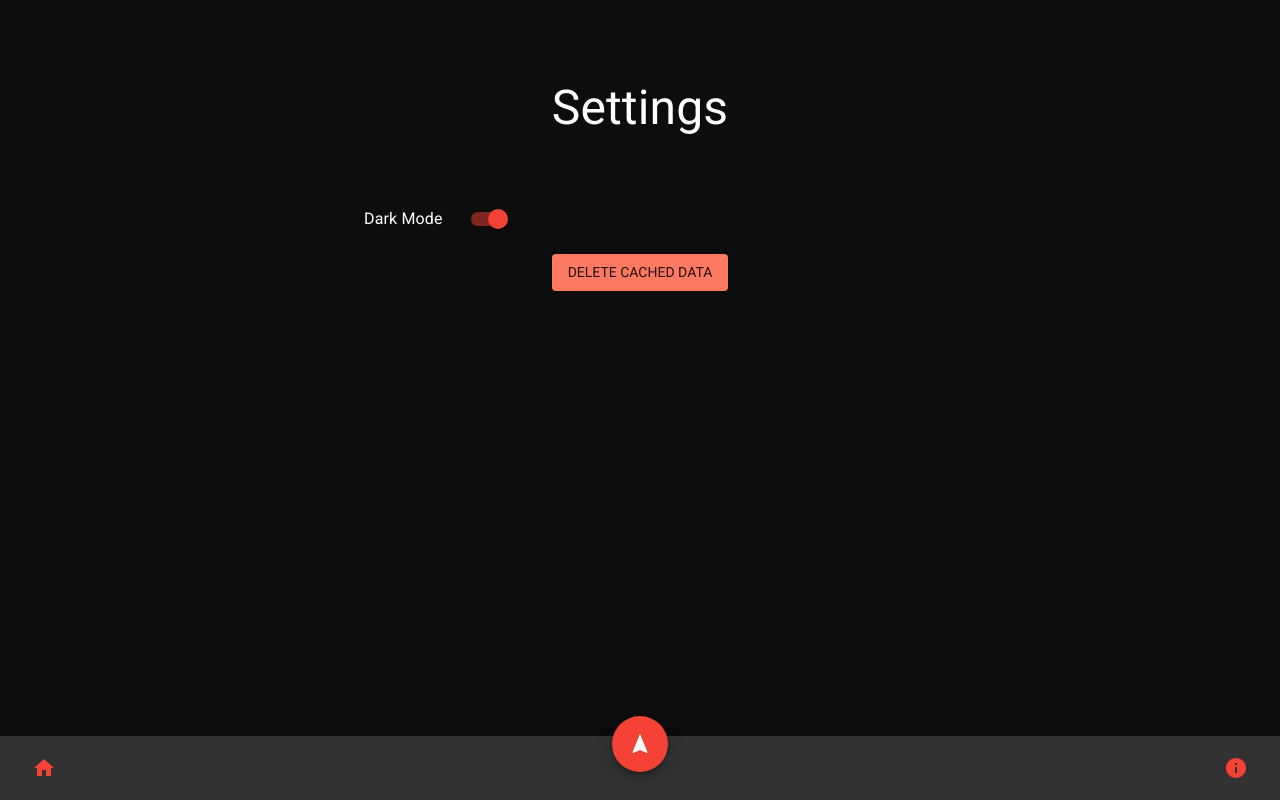
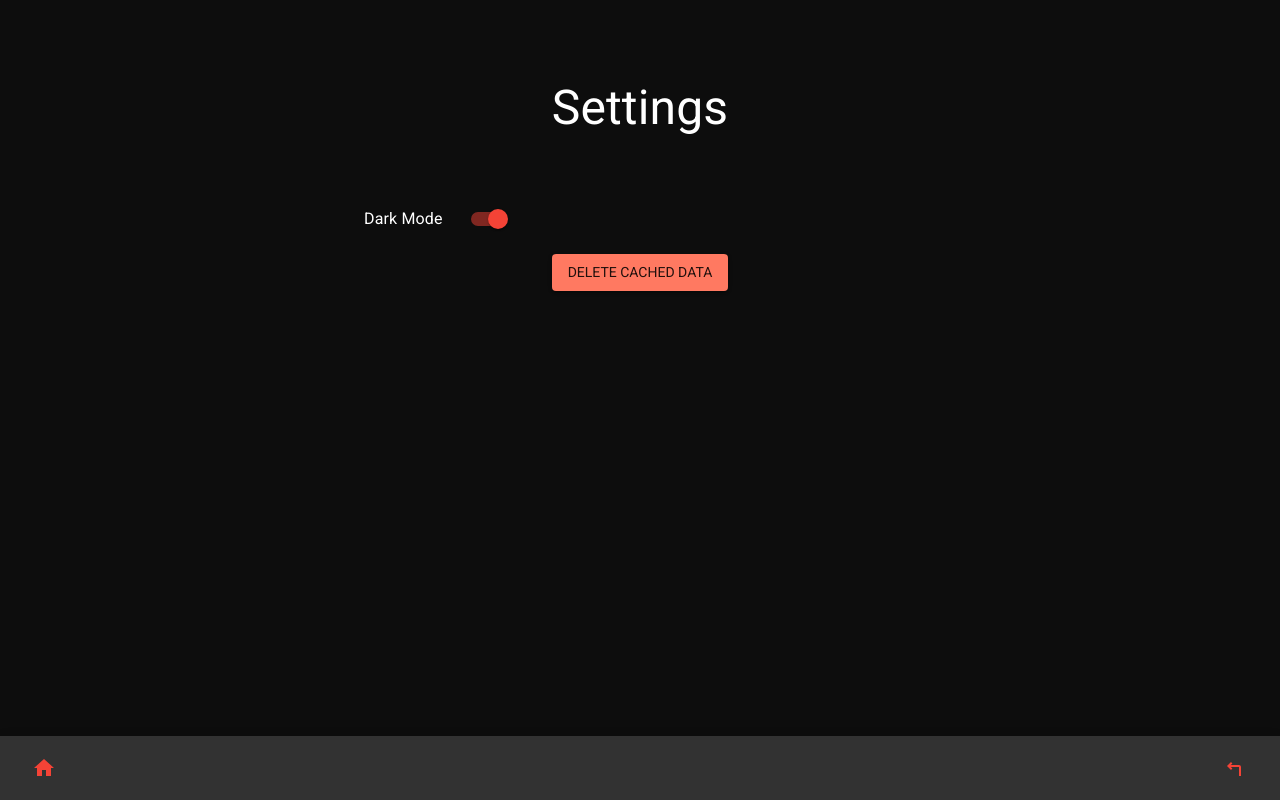
Before and after one commit to sky-ash/heatpath, a React (Vite) app: page /heatpath/settings in a window 1280 px wide. Built offline with nearby package versions, Linux system fonts and the light colour scheme.

Commit message:
Update Navigation.jsx

```diff
--- a/src/components/Navigation.jsx
+++ b/src/components/Navigation.jsx
@@ -88,15 +88,6 @@ export default function Navigation() {
                     bottom: 0,
                 }}>
 
-        <Link to="/path">
-          <Fab color="primary"
-              sx={{ position: 'absolute', zIndex: 1,
-                    margin: '0 auto', top: -20,
-                    left: 0, right: 0, }}>
-            <NavigationIcon />
-          </Fab>
-        </Link>
-
         <Toolbar>
 
           <Link to="/" sx={{alignItems: 'flex-start'}}>
@@ -107,11 +98,11 @@ export default function Navigation() {
 
           <Box sx={{flexGrow: 1}} />
 
-          <Link to="/sources">
+          <Link to="/path">
             <IconButton
               color="primary"
             >
-              <InfoIcon />
+              <TurnLeft />
             </IconButton>
           </Link>
 
```
